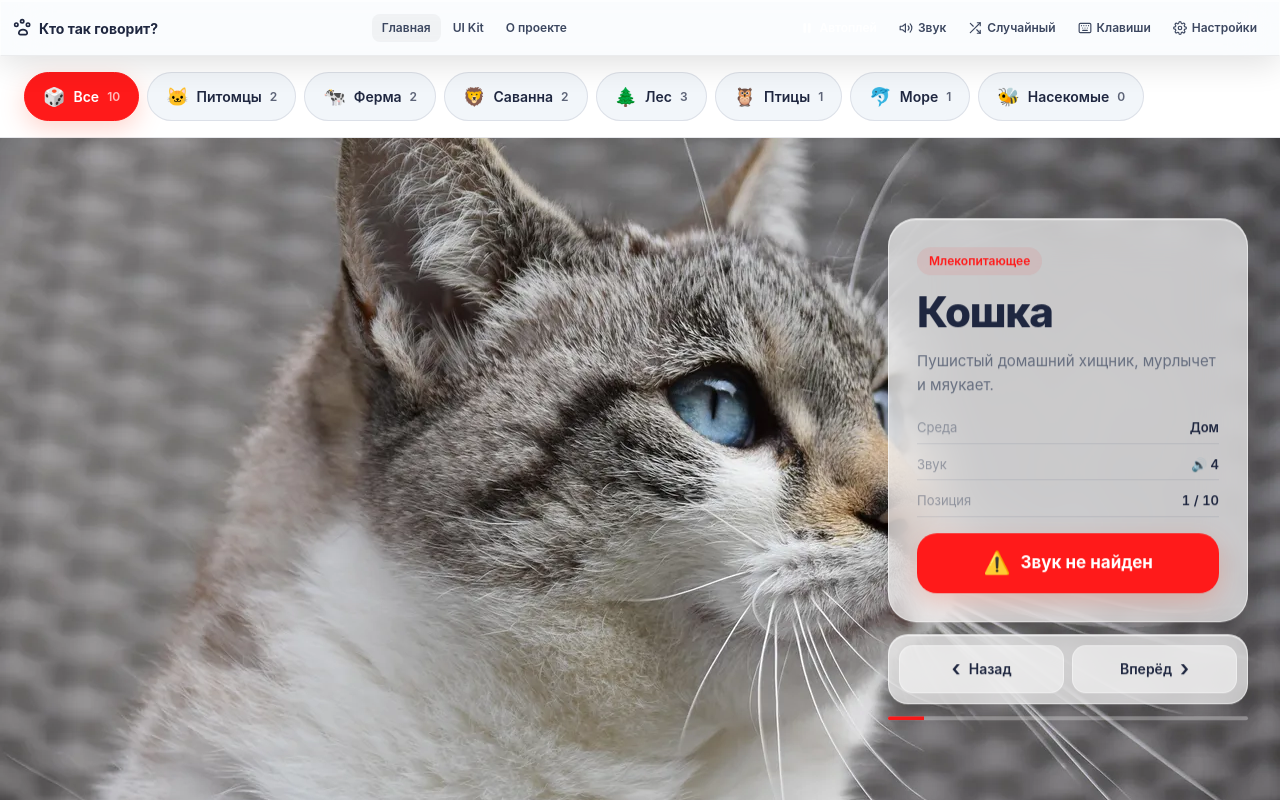
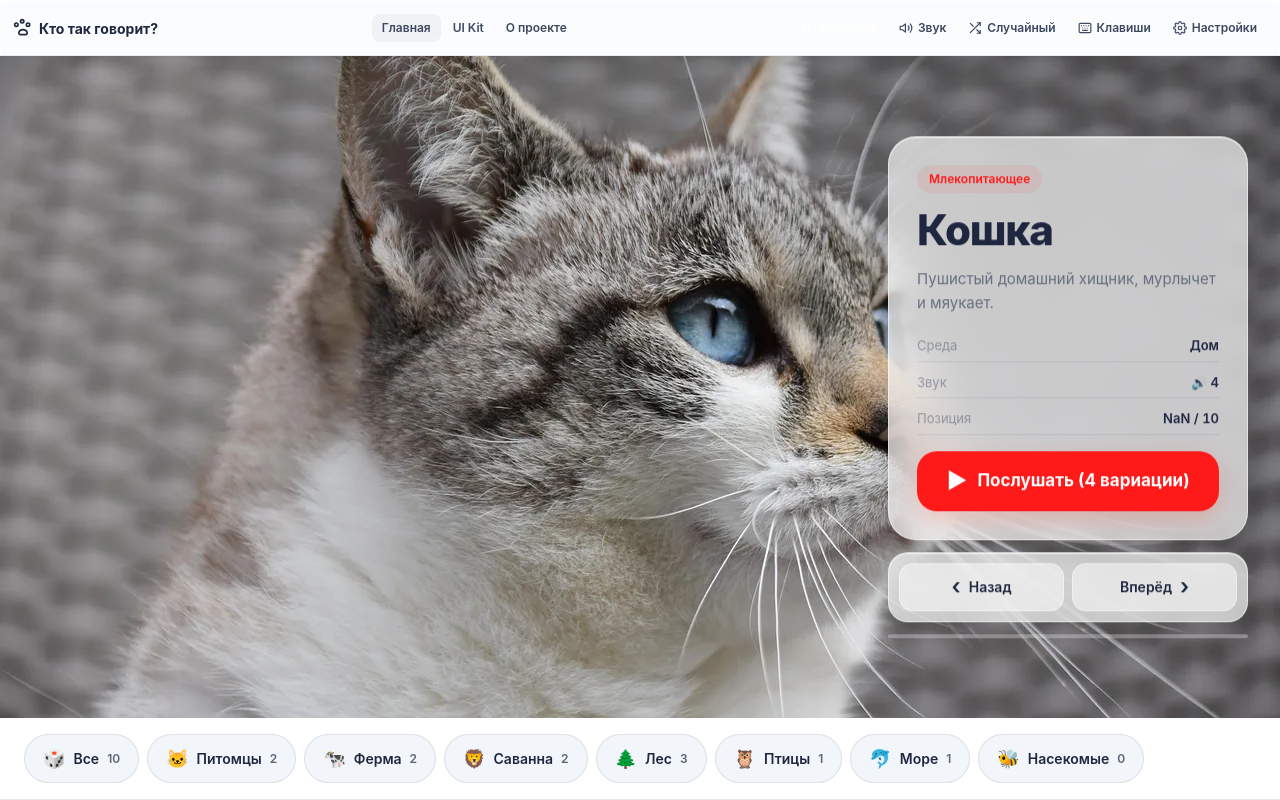
Before and after one commit to graphica-online/kto-tak-govorit, a React (Vite) app: page / in a window 1280 px wide. Built offline with nearby package versions, Linux system fonts and the light colour scheme.

Commit message:
fix: remove tsc from build, rewrite HomePage

```diff
--- a/package.json
+++ b/package.json
@@ -5,7 +5,7 @@
   "type": "module",
   "scripts": {
     "dev": "vite",
-    "build": "rm -rf node_modules/.tmp && tsc --noEmit && vite build",
+    "build": "vite build",
     "lint": "eslint .",
     "preview": "vite preview"
   },
--- a/src/pages/HomePage.tsx
+++ b/src/pages/HomePage.tsx
@@ -13,7 +13,6 @@ const animals: Animal[] = animalsData
 const categories = categoriesData as { id: string; name: string; emoji: string }[]
 const allCategoryIds = ['all', ...categories.map(c => c.id)]
 
-/* Утилита: перемешать массив (Fisher-Yates) */
 function shuffleArray<T>(arr: T[]): T[] {
   const result = [...arr]
   for (let i = result.length - 1; i > 0; i--) {
@@ -41,6 +40,7 @@ export default function HomePage() {
     shuffleActive, toggleShuffle,
     autoplayActive, toggleAutoplay,
   } = useOutletContext<OutletCtx>()
+
   const settings = useSettings()
   const stageRef = useRef<AnimalStageHandle>(null)
   const isPlayingRef = useRef(false)
@@ -51,134 +51,102 @@ export default function HomePage() {
 
   /* Фильтрация по категории */
   const baseFiltered = useMemo(() => {
-    return activeCategory === 'all'
-      ? animals
-      : animals.filter(a => a.categories.includes(activeCategory))
+    if (activeCategory === 'all') return animals
+    return animals.filter(a => a.category === activeCategory)
   }, [activeCategory])
 
-  /* Если включён shuffle — перемешиваем */
+  /* Перемешивание */
   const filtered = useMemo(() => {
     if (!shuffleActive) return baseFiltered
     return shuffleArray(baseFiltered)
-    // shuffleSeed используется чтобы пересчитать при нажатии «Случайно» ещё раз
     // eslint-disable-next-line react-hooks/exhaustive-deps
   }, [baseFiltered, shuffleActive, toggleShuffle, shuffleSeed])
 
-  const safeIndex = filtered.length > 0 ? currentIndex % filtered.length : 0
-  const animal = filtered[safeIndex] || animals[0]
+  const animal = filtered[currentIndex] ?? filtered[0] ?? animals[0]
 
-  /* При изменении shuffle или категории — на первую */
+  /* Сброс индекса при смене категории или shuffle */
   useEffect(() => {
     setCurrentIndex(0)
-  }, [shuffleActive, toggleShuffle, shuffleSeed, activeCategory])
+  }, [activeCategory, shuffleActive, toggleShuffle, shuffleSeed])
 
-  /* Навигация с блокировкой во время звука */
+  /* Навигация */
   const goNext = useCallback(() => {
-    if (isPlayingRef.current) return
     setCurrentIndex(i => {
-      const next = i + 1
-      if (next >= filtered.length) return settings.loopNavigation ? 0 : i
-      return next
+      if (i >= filtered.length - 1) {
+        return settings.loopNavigation ? 0 : i
+      }
+      return i + 1
     })
   }, [filtered.length, settings.loopNavigation])
 
   const goPrev = useCallback(() => {
-    if (isPlayingRef.current) return
     setCurrentIndex(i => {
-      const prev = i - 1
-      if (prev < 0) return settings.loopNavigation ? filtered.length - 1 : i
-      return prev
+      if (i <= 0) {
+        return settings.loopNavigation ? filtered.length - 1 : 0
+      }
+      return i - 1
     })
   }, [filtered.length, settings.loopNavigation])
 
-  const goFirst = useCallback(() => {
-    if (isPlayingRef.current) return
-    setCurrentIndex(0)
-  }, [])
-
-  const goLast = useCallback(() => {
-    if (isPlayingRef.current) return
-    setCurrentIndex(filtered.length - 1)
-  }, [filtered.length])
-
-  const handlePlayStateChange = useCallback((playing: boolean) => {
-    isPlayingRef.current = playing
-  }, [])
-
-  const handlePlay = useCallback(() => {
-    stageRef.current?.playSound()
-  }, [])
-
-    /* Автоплей при смене карточки */
+  /* Автоплей — звук */
   useEffect(() => {
     if (!autoplayActive || !settings.autoplay) return
     const timer = setTimeout(() => {
-      stageRef.current?.playSound()
+      if (!isPlayingRef.current && stageRef.current) {
+        isPlayingRef.current = true
+        stageRef.current.play().finally(() => {
+          isPlayingRef.current = false
+        })
+      }
     }, settings.autoplayDelay)
     return () => clearTimeout(timer)
   }, [animal.id, autoplayActive, toggleAutoplay, settings.autoplay, settings.autoplayDelay])
 
-  const handleCategoryChange = useCallback((id: string) => {
-    setActiveCategory(id)
-    setCurrentIndex(0)
-    // При переключении — пересчитываем shuffle
+  /* Смена shuffle seed при переключении */
+  useEffect(() => {
     if (shuffleActive) setShuffleSeed(s => s + 1)
   }, [shuffleActive])
 
-  const handleCategoryByNumber = useCallback((index: number) => {
-    if (index < allCategoryIds.length) handleCategoryChange(allCategoryIds[index])
-  }, [handleCategoryChange])
-
-  const handleFullscreen = useCallback(() => {
-    if (!document.fullscreenElement) document.documentElement.requestFullscreen?.()
-    else document.exitFullscreen?.()
-  }, [])
-
-  const handleMute = useCallback(() => {
-    settings.update('volume', settings.volume > 0 ? 0 : 80)
-  }, [settings])
-
-    /* Автопереход — ждёт окончания звука */
+  /* Авто-переход к следующему */
   useEffect(() => {
     if (!settings.autoNext || !autoplayActive) return
-    const timer = setInterval(() => {
-      if (isPlayingRef.current) return
-      setCurrentIndex(i => (i + 1) % filtered.length)
-    }, settings.autoNextInterval * 1000)
+    if (filtered.length <= 1) return
+    const timer = setInterval(goNext, settings.autoNextInterval)
     return () => clearInterval(timer)
-  }, [settings.autoNext, settings.autoNextInterval, filtered.length, autoplayActive])
+  }, [settings.autoNext, settings.autoNextInterval, filtered.length, autoplayActive, goNext])
 
+  /* Клавиатура */
   useKeyboard({
-    onNext: goNext,
-    onPrev: goPrev,
-    onPlay: handlePlay,
-    onMute: handleMute,
-    onSettings: toggleSettings,
-    onFullscreen: handleFullscreen,
-    onFirst: goFirst,
-    onLast: goLast,
-    onCheatsheet: toggleCheatsheet,
-    onEscape: useCallback(() => { closeCheatsheet(); closeSettings() }, [closeCheatsheet, closeSettings]),
-    onCategory: handleCategoryByNumber,
+    onLeft: goPrev,
+    onRight: goNext,
+    onSpace: () => stageRef.current?.play(),
+    onQuestion: toggleCheatsheet,
+    onEscape: closeCheatsheet,
+    onKeyS: toggleSettings,
+    onKeyM: () => settings.update('volume', settings.volume === 0 ? 80 : 0),
   })
 
-  const swipeHandlers = useSwipe({ onSwipeLeft: goNext, onSwipeRight: goPrev })
+  /* Свайпы */
+  useSwipe({ onLeft: goNext, onRight: goPrev })
+
+  if (!animal) return null
 
   return (
-    <div style={{ minHeight: 'calc(100vh - 56px)', display: 'flex', flexDirection: 'column' }} {...swipeHandlers}>
-      <CategoryBar active={activeCategory} onChange={handleCategoryChange} />
+    <div style={{ display: 'flex', flexDirection: 'column', height: 'calc(100vh - 56px)' }}>
       <AnimalStage
         ref={stageRef}
         animal={animal}
-        index={safeIndex}
+        onNext={goNext}
+        onPrev={goPrev}
+        currentIndex={currentIndex}
         total={filtered.length}
-        onPrev={goPrev}
-        onNext={goNext}
-        muted={settings.volume === 0}
-        volume={settings.volume / 100}
-        transitionType={settings.transitionType}
-        onPlayStateChange={handlePlayStateChange}
-        playAllVariants={settings.playAllVariants}
+      />
+      <CategoryBar
+        categories={categories}
+        activeId={activeCategory}
+        onChange={setActiveCategory}
+        allCategoryIds={allCategoryIds}
+        showSilent={settings.showSilent}
       />
     </div>
   )
```
